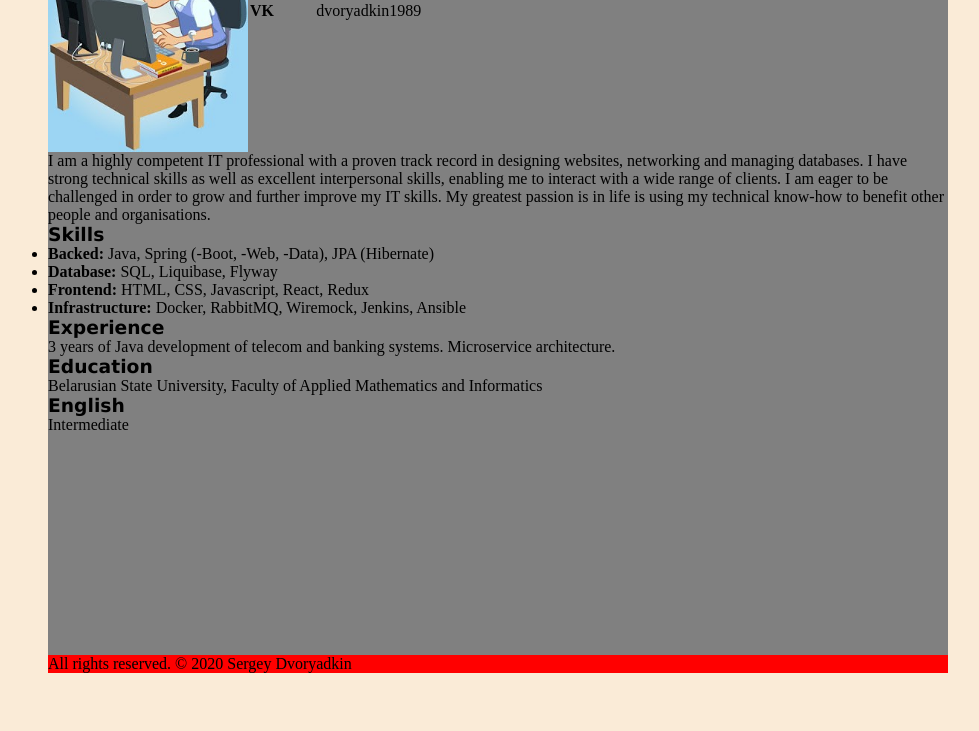
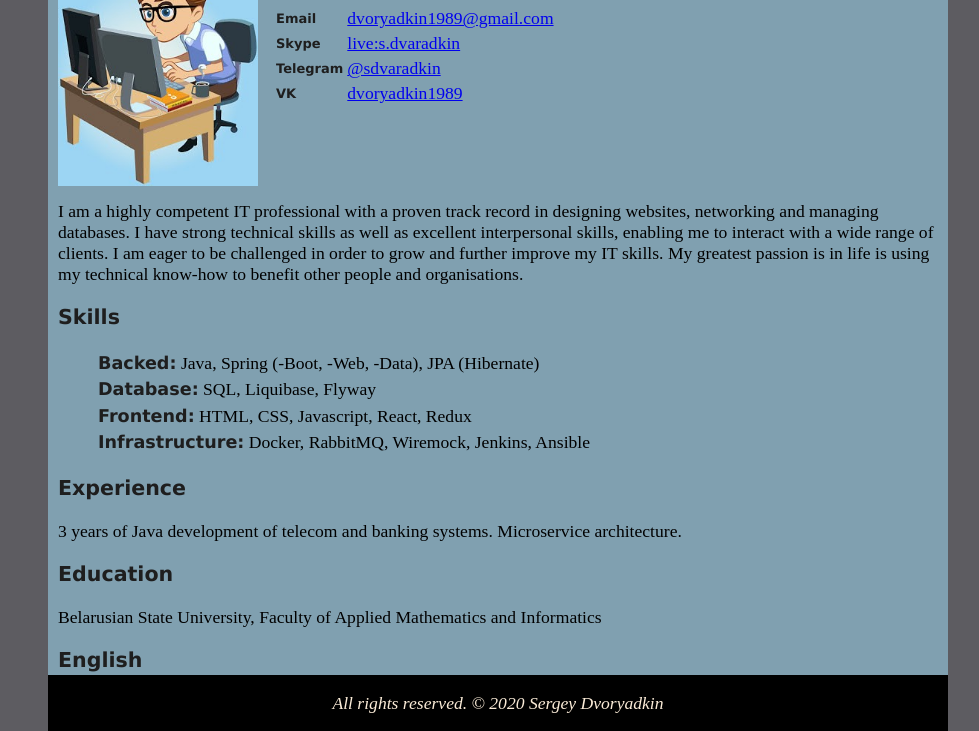
Before and after one commit to dvoryadkin1989/rsschool-cv, a plain HTML site: page index.html in a window 1280 px wide. Shown: the part 127-858 px from the top of the page, without its empty margins (142-1121 px from the left). Before the commit the page ends 800 px from the top, so only its background shows below. Drawn offline with Linux system fonts and the light colour scheme.

Commit message:
feat: apply color and improve positioning

```diff
--- a/index.html
+++ b/index.html
@@ -23,28 +23,26 @@
     <section id="personal-info">
       <h1>Sergey Dvoryadkin</h1>
       <img src="programmer.jpg" alt="picture of programmer" width="269" height="320">
-      <section id="contact">
-        <table>
+      <table class="contact-info" id="contact">
         <tbody>
         <tr>
           <th>Email</th>
-            <td>dvoryadkin1989@gmail.com</td>
+          <td><a href="mailto:dvoryadkin1989@gmail.com">dvoryadkin1989@gmail.com</a></td>
         </tr>
         <tr>
           <th>Skype</th>
-            <td>live:s.dvaradkin</td>
+          <td><a href="skype:live:s.dvaradkin?chat">live:s.dvaradkin</a></td>
         </tr>
         <tr>
           <th>Telegram</th>
-            <td>@sdvaradkin</td>
+          <td><a href="https://telegram.me/sdvaradkin" target="_blank">@sdvaradkin</a></td>
         </tr>
         </tbody>
         <tr>
           <th>VK</th>
-            <td>dvoryadkin1989</td>
+          <td><a href="https://vk.com/dvoryadkin1989" target="_blank">dvoryadkin1989</a></td>
         </tr>
       </table>
-      </section>
       <p class="summary">I am a highly competent IT professional with a proven track record in designing websites,
         networking and
         managing databases. I have strong technical skills as well as excellent interpersonal skills, enabling me to
--- a/style.css
+++ b/style.css
@@ -1,24 +1,25 @@
-* {
-  margin: 0;
-  padding: 0;
-}
-
 body {
   display: grid;
   grid-template-columns: 1fr 900px 1fr;
-  background-color: antiquewhite;
+  margin: 0;
+  background-color: #5d5c61;
 }
 
 .container {
   position: relative;
   grid-column: 2;
   min-height: 100vh;
-  background-color: gray;
+  background-color: #80a0b0;
+  font-size: 1.1em;
 }
 
 /* Navigation bar*/
 nav {
   background-color: black;
+}
+
+nav ul {
+  margin-top: 0;
 }
 
 nav li {
@@ -39,11 +40,15 @@ nav a:hover {
 }
 
 nav a:visited {
-  color: antiquewhite;
+  color: #faebd7;
 }
 
 nav a:hover {
-  color: antiquewhite;
+  color: #faebd7;
+}
+
+section {
+  margin: 0 10px;
 }
 
 /* Personal info */
@@ -51,29 +56,46 @@ nav a:hover {
   float: left;
   width: 200px;
   height: 240px;
+  margin: 15px 15px 15px 0;
 }
 
-table {
+.contact-info {
   text-align: left;
+}
+
+.contact-info th {
+  font-family: "Verdana", "Arial", sans-serif;
+  font-size: small;
 }
 
 .summary {
   clear: both;
 }
 
+#skills ul {
+  list-style-type: none;
+  line-height: 1.5em;
+}
+
 h1 {
   display: inline-block;
 }
 
-h1, h3 {
+h1, h3, ul strong, .contact-info th {
   font-family: "Verdana", "Arial", sans-serif;
+  color: rgb(30, 30, 30);
+  /*color: #5d5c61;*/
+  /*color: #557a95;*/
 }
 
 footer {
-  display: block;
   position: absolute;
+  margin: 0;
   width: 100%;
   bottom: 0;
   left: 0;
-  background-color: red;
+  color: #faebd7;
+  background-color: black;
+  text-align: center;
+  font-style: italic;
 }
```
Lines whose indentation alone changed are shown as unchanged.
